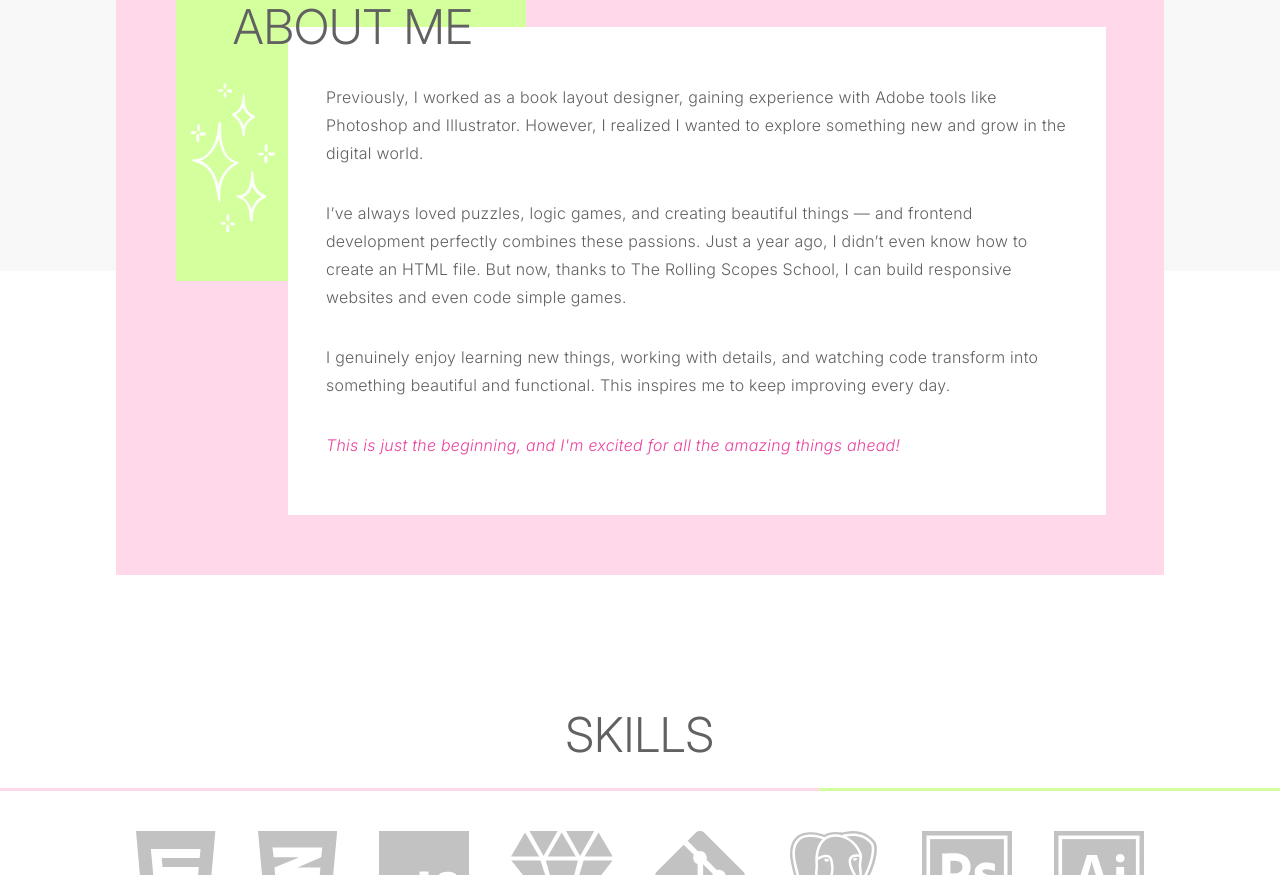
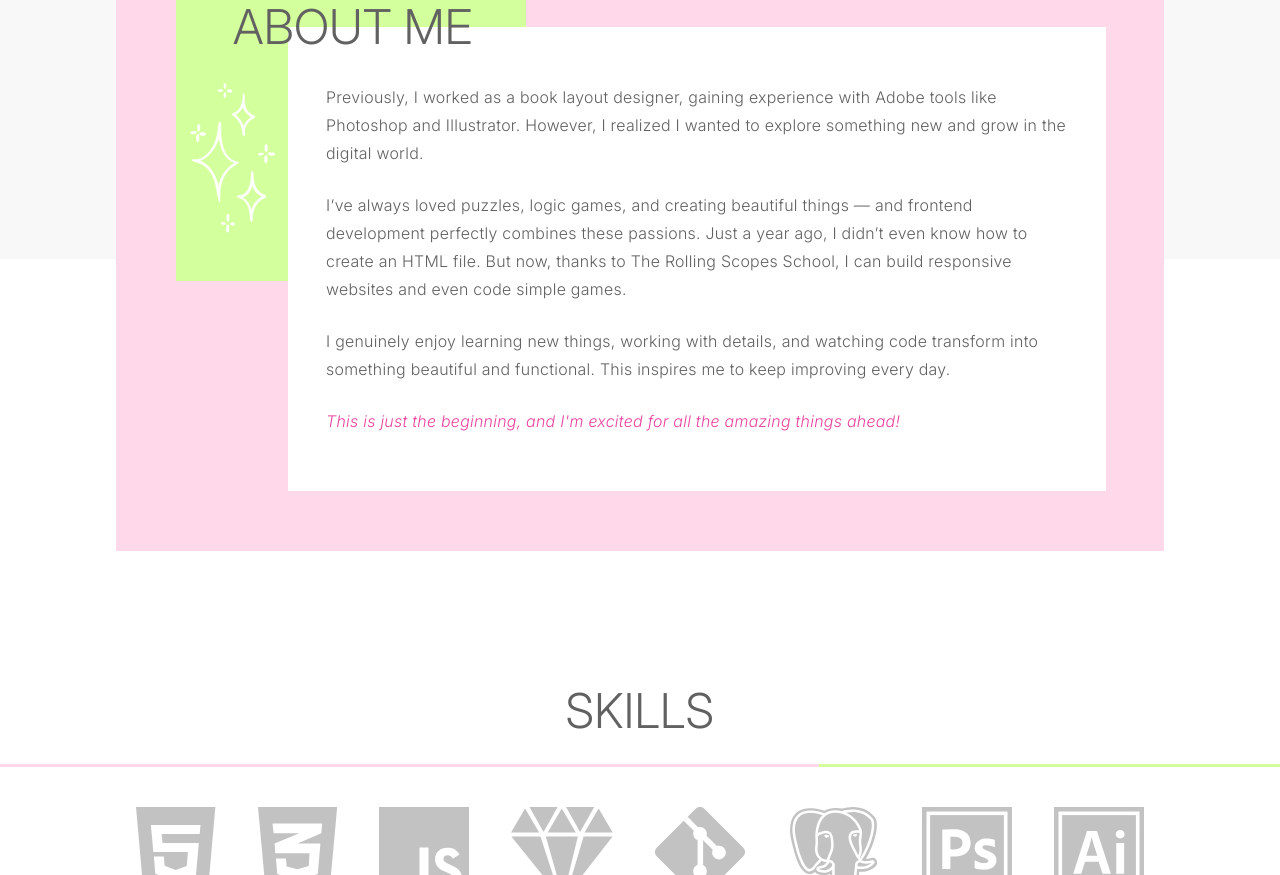
Before and after one commit to verberrynka/rsschool-cv, a plain HTML site: page index.html in a window 1280 px wide. Shown: the part 723-1598 px from the top of the page. Drawn offline with Linux system fonts and the light colour scheme.

Commit message:
refactor: change margin-bootom for paragraphs

```diff
--- a/style.css
+++ b/style.css
@@ -105,7 +105,7 @@ body {
 }
 
 p:not(:last-child) {
-  margin-bottom: 32px;
+  margin-bottom: 24px;
 }
 
 .section-title {
```
